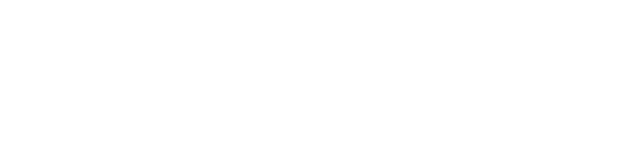
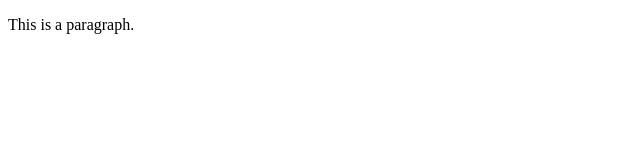
Before and after one commit to RohithKumarNakka/learning-git, a plain HTML site: page index.html in a window 1280 px wide. Shown: the whole page, without its empty margins (0-640 px from the left). Drawn offline with Linux system fonts and the light colour scheme.

Commit message:
added another p tag

```diff
--- a/index.html
+++ b/index.html
@@ -3,5 +3,7 @@
   <head>
     <title>Page Title</title>
   </head>
-  <body></body>
+  <body>
+    <p>This is a paragraph.</p>
+  </body>
 </html>
```
